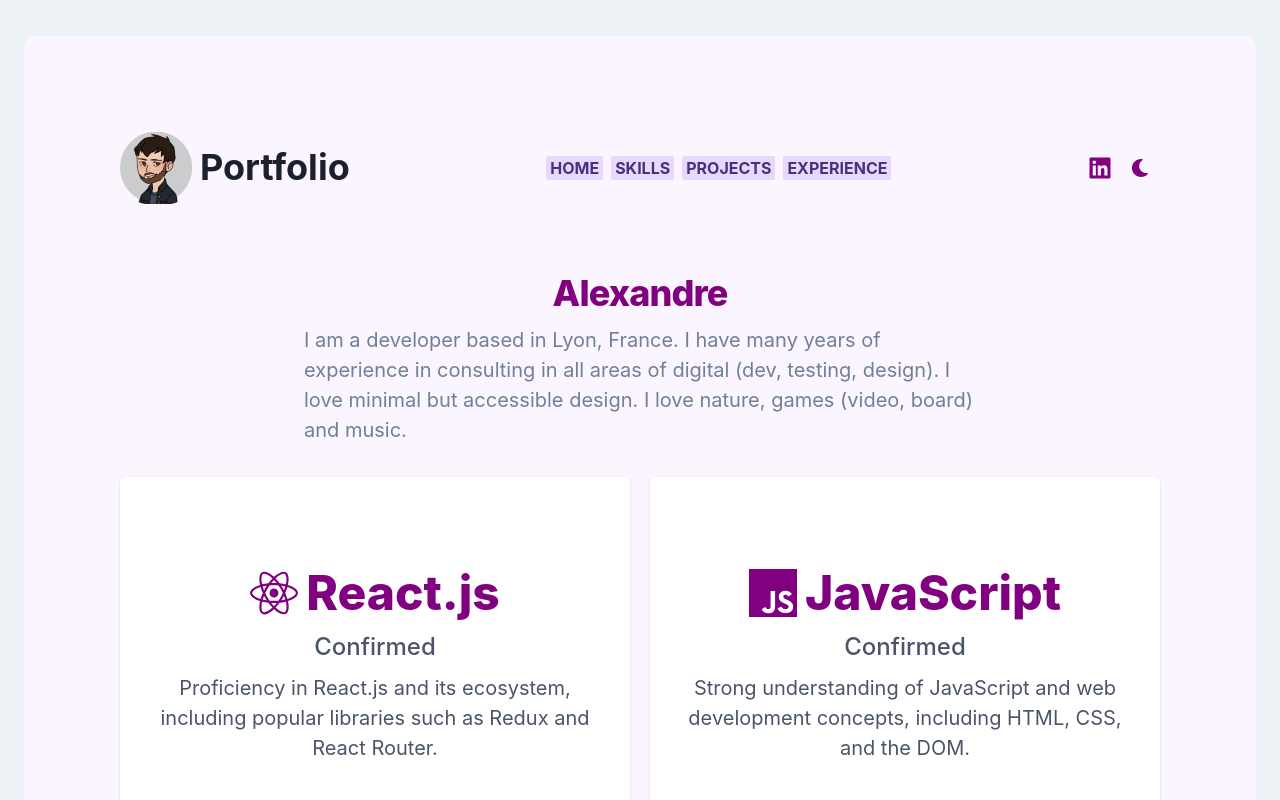
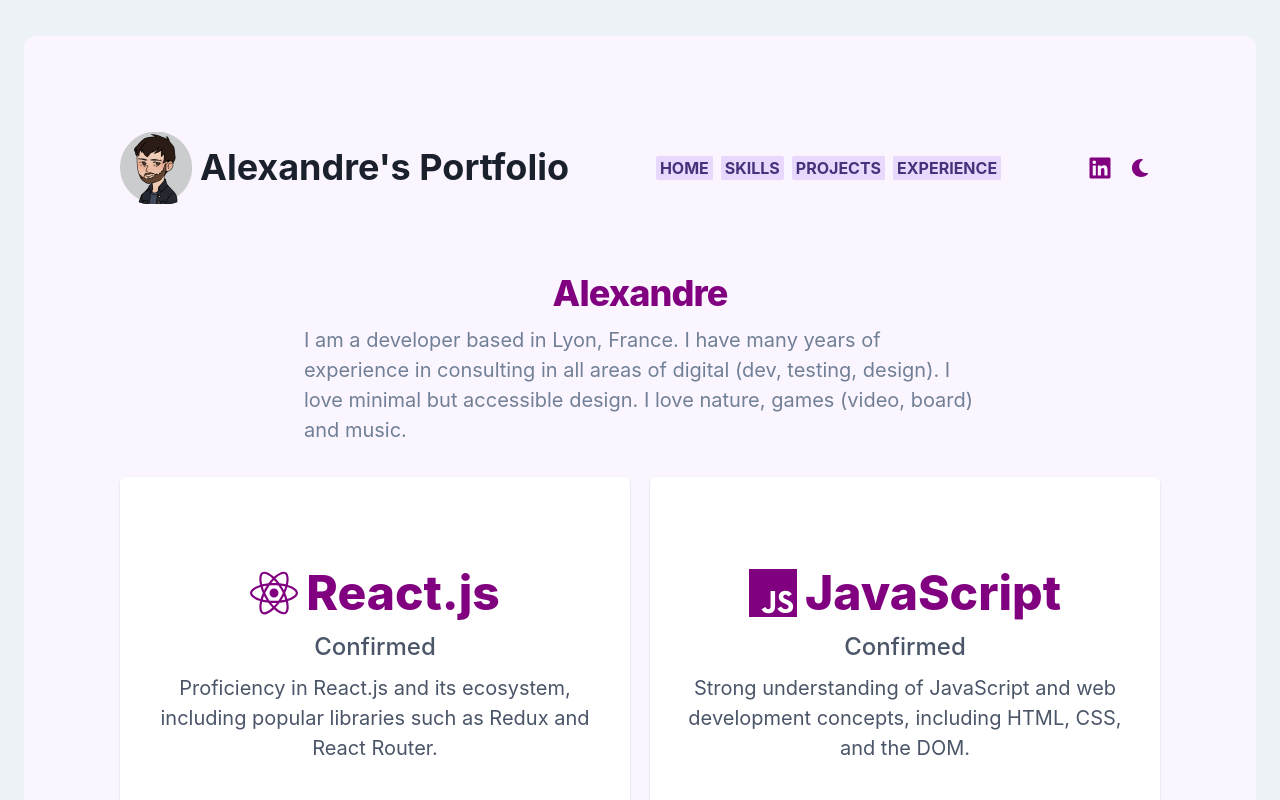
Before and after one commit to alpliar/portfolio, a Next.js app: page / in a window 1280 px wide. Shown: the top 800 px of the page. Built offline with nearby package versions, Linux system fonts and the light colour scheme.

Commit message:
style: change title

```diff
--- a/components/PageHeaderLogo.tsx
+++ b/components/PageHeaderLogo.tsx
@@ -15,7 +15,7 @@ const PageHeaderLogo: React.FC<Props> = ({}) => {
         height={avatar.height / 4}
       />
       {/* <Avatar src={avatar.src} /> */}
-      <Heading as="p">Portfolio</Heading>
+      <Heading as="p">{`Alexandre's Portfolio`}</Heading>
     </HStack>
   );
 };
```
